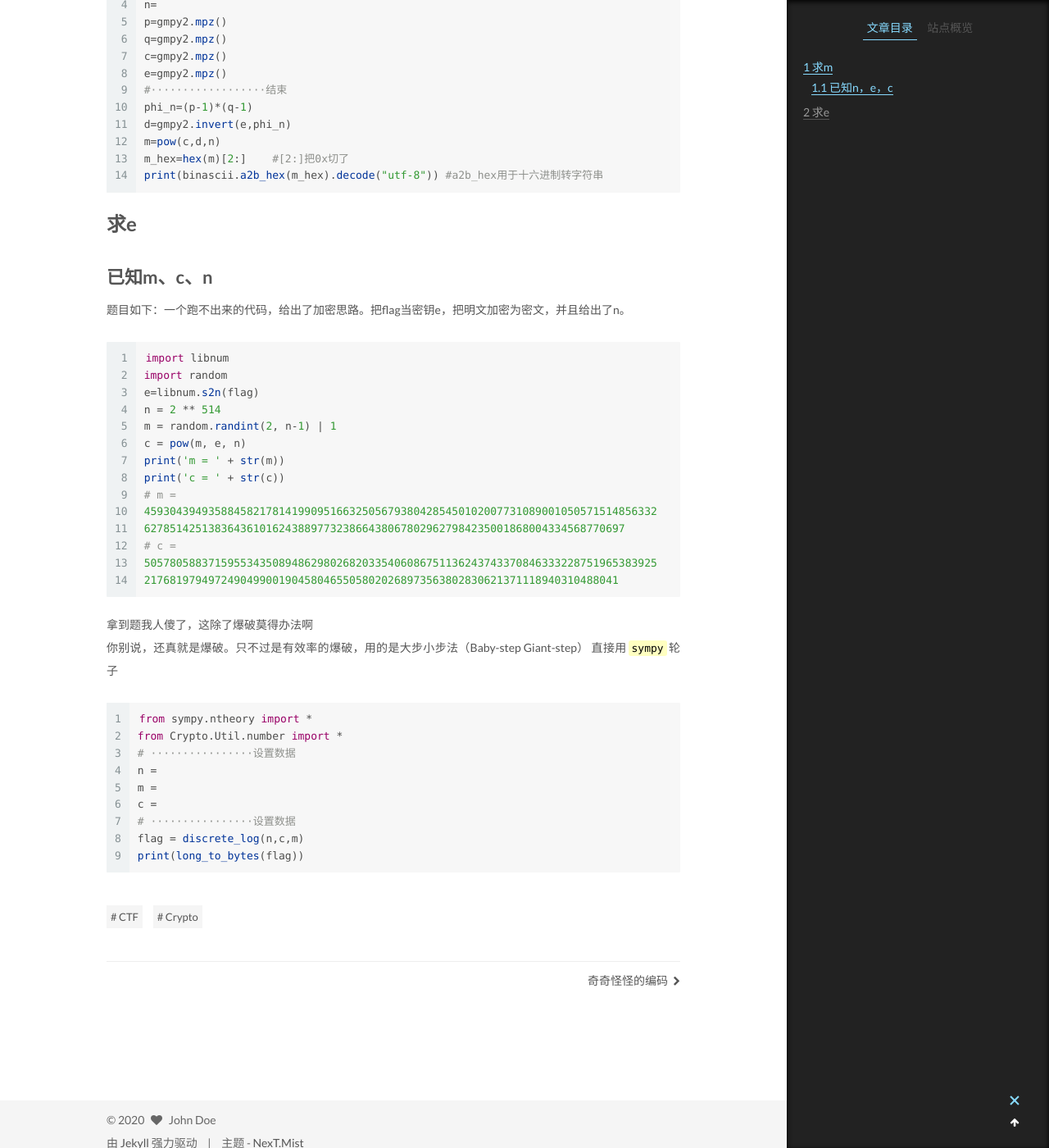
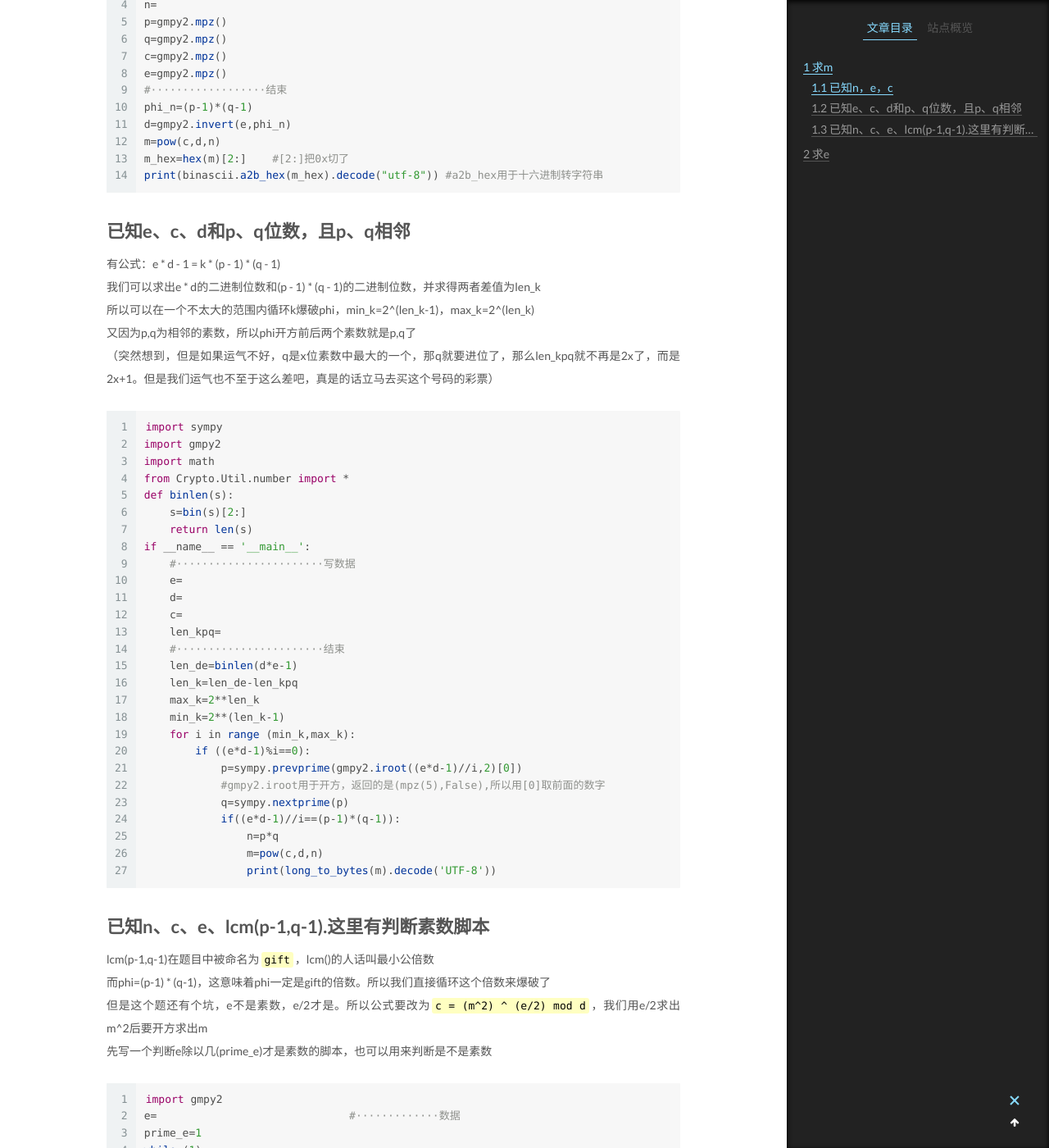
Before and after one commit to AirGoldenFish/airgoldenfish.github.io, a Jekyll site: the page built from _posts/2020-12-26-RSA.md, in a window 1280 px wide and 1400 px high, scrolled down 599 px. Shown: the whole window at 82% size. Built offline with Jekyll 4.4.1, drawn with Linux system fonts in a browser that asks for light colours; some of the changed text lies outside the part shown.

Commit message:
Update 2020-12-26-RSA.md

````diff
--- a/_posts/2020-12-26-RSA.md
+++ b/_posts/2020-12-26-RSA.md
@@ -27,24 +27,94 @@ m=pow(c,d,n)
 m_hex=hex(m)[2:]    #[2:]把0x切了
 print(binascii.a2b_hex(m_hex).decode("utf-8")) #a2b_hex用于十六进制转字符串
 ```
+## 已知e、c、d和p、q位数，且p、q相邻
+有公式：e * d - 1 = k * (p - 1) * (q - 1)
+我们可以求出e * d的二进制位数和(p - 1) * (q - 1)的二进制位数，并求得两者差值为len_k
+所以可以在一个不太大的范围内循环k爆破phi，min_k=2^(len_k-1)，max_k=2^(len_k)
+又因为p,q为相邻的素数，所以phi开方前后两个素数就是p,q了
+（突然想到，但是如果运气不好，q是x位素数中最大的一个，那q就要进位了，那么len_kpq就不再是2x了，而是2x+1。但是我们运气也不至于这么差吧，真是的话立马去买这个号码的彩票）
+```python
+import sympy
+import gmpy2
+import math
+from Crypto.Util.number import *
+def binlen(s):
+    s=bin(s)[2:]
+    return len(s)
+if __name__ == '__main__':
+    #·······················写数据
+    e=
+    d=
+    c=
+    len_kpq=
+    #·······················结束
+    len_de=binlen(d*e-1)
+    len_k=len_de-len_kpq
+    max_k=2**len_k
+    min_k=2**(len_k-1)
+    for i in range (min_k,max_k):
+        if ((e*d-1)%i==0):
+            p=sympy.prevprime(gmpy2.iroot((e*d-1)//i,2)[0])
+            #gmpy2.iroot用于开方，返回的是(mpz(5),False),所以用[0]取前面的数字
+            q=sympy.nextprime(p)
+            if((e*d-1)//i==(p-1)*(q-1)):
+                n=p*q
+                m=pow(c,d,n)
+                print(long_to_bytes(m).decode('UTF-8'))
+```
+## 已知n、c、e、lcm(p-1,q-1).这里有判断素数脚本
+lcm(p-1,q-1)在题目中被命名为`gift`，lcm()的人话叫最小公倍数
+而phi=(p-1) * (q-1)，这意味着phi一定是gift的倍数。所以我们直接循环这个倍数来爆破了
+但是这个题还有个坑，e不是素数，e/2才是。所以公式要改为`c = (m^2) ^ (e/2) mod d`，我们用e/2求出m^2后要开方求出m
+先写一个判断e除以几(prime_e)才是素数的脚本，也可以用来判断是不是素数
+```python
+import gmpy2
+e=        			#·············数据
+prime_e=1
+while (1):
+    if (e%prime_e==0):
+        ep=gmpy2.mpz(e/prime_e)
+        if(gmpy2.is_prime(ep)):
+            break
+    prime_e+=1
+print(prime_e)
+```
+解题脚本：
+```python
+import sympy
+import gmpy2
+import math
+from Crypto.Util.number import *
+#···························设置数据
+n=
+c=
+e=
+gift=
+prime_e=
+#···························完成
+e=e/prime_e
+max_x=n//gift
+for i in range (1,max_x+1):
+    phi=i*gift
+    e=gmpy2.mpz(e)
+    phi=gmpy2.mpz(phi)
+    if (GCD(phi,e)==1):   #gcd:最大公约数
+        d=gmpy2.invert(e,phi)
+        m=pow(c,d,n)
+        flag=str(long_to_bytes(gmpy2.iroot(m,prime_e)[0]))
+        print(flag)
+        break
+```
 # 求e
 ## 已知m、c、n
-题目如下：一个跑不出来的代码，给出了加密思路。把flag当密钥e，把明文加密为密文，并且给出了n。
+题目给出了加密思路。把flag当密钥e，把明文加密为密文，并且给出了n。
+关键代码如下：
 ```python
-import libnum
-import random
 e=libnum.s2n(flag)
 n = 2 ** 514
 m = random.randint(2, n-1) | 1
 c = pow(m, e, n)
-print('m = ' + str(m))
-print('c = ' + str(c))
-# m =
-45930439493588458217814199095166325056793804285450102007731089001050571514856332
-627851425138364361016243889773238664380678029627984235001868004334568770697
-# c =
-50578058837159553435089486298026820335406086751136243743370846333228751965383925
-21768197949724904990019045804655058020268973563802830621371118940310488041
+另一个文件给出了m、c的值
 ```
 拿到题我人傻了，这除了爆破莫得办法啊
 你别说，还真就是爆破。只不过是有效率的爆破，用的是大步小步法（Baby-step Giant-step）
````
